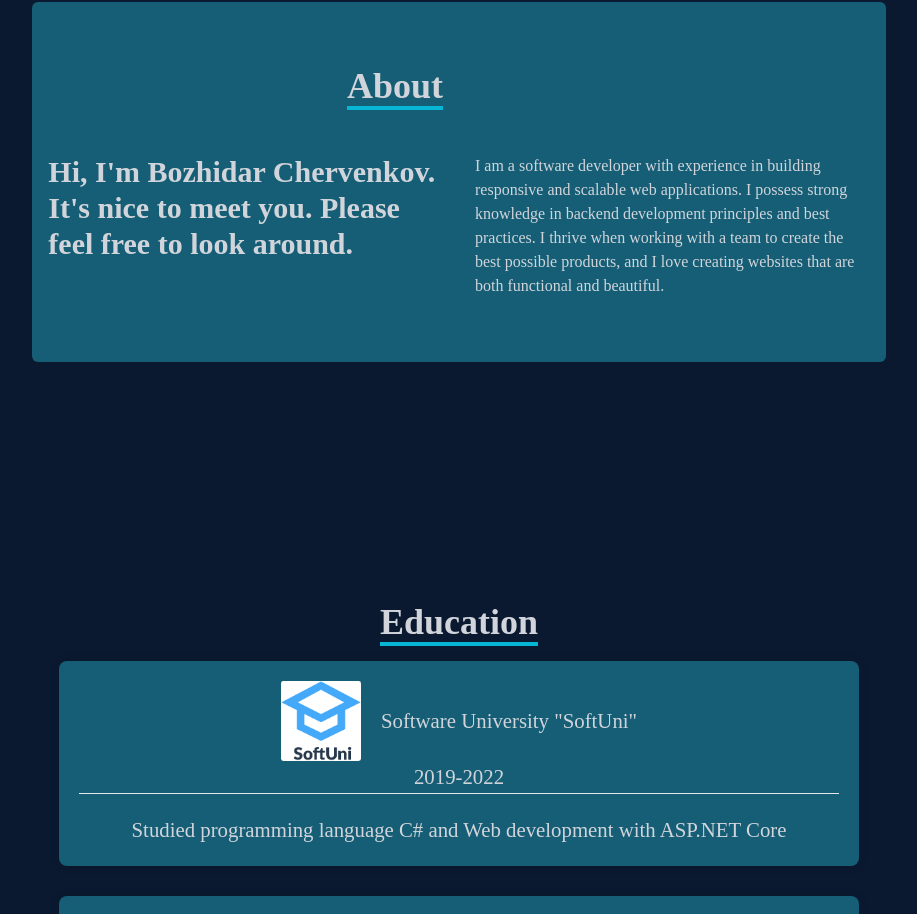
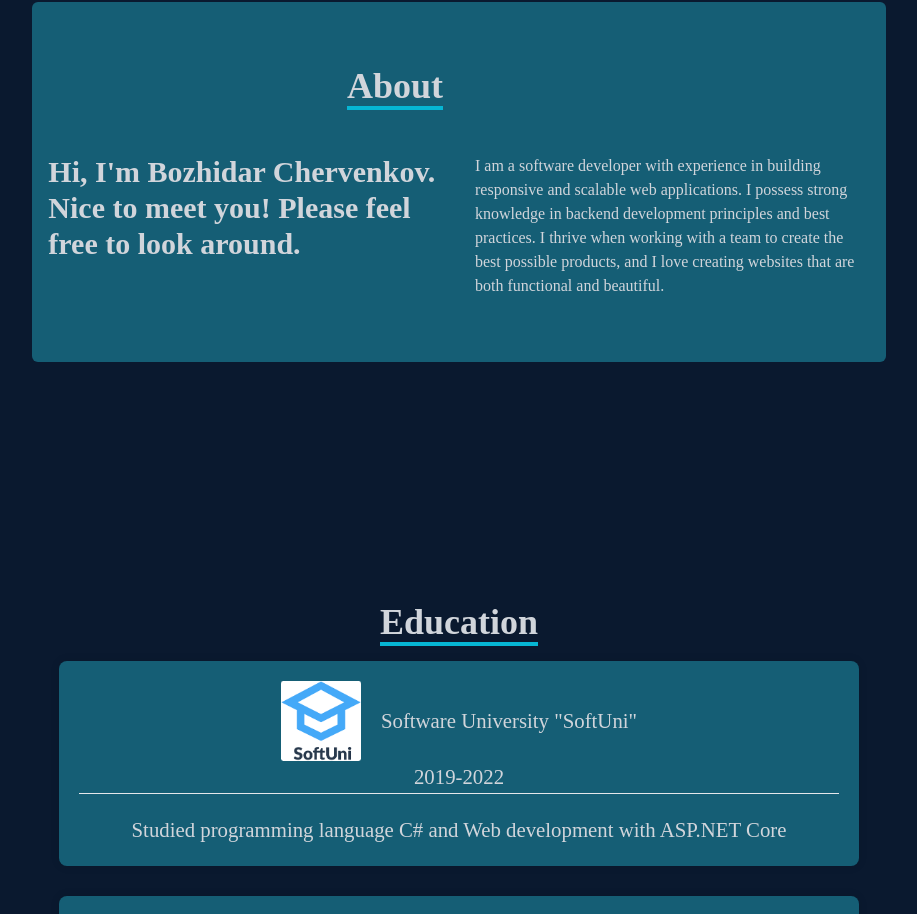
Before and after one commit to BozhidarChervenkov/PortfolioCV, a React (Create React App) app in the folder PortfolioCV/: page / in a window 1280 px wide. Shown: the part 1018-1932 px from the top of the page, without its empty margins (181-1098 px from the left). Built offline with nearby package versions, Linux system fonts and the light colour scheme.

Commit message:
Updated About page info text

```diff
--- a/PortfolioCV/src/components/About.jsx
+++ b/PortfolioCV/src/components/About.jsx
@@ -16,7 +16,7 @@ const About = () => {
           <div className="max-w-[1000px] w-full grid sm:grid-cols-2 gap-8 px-4">
             <div className="sm:text-left text-3xl font-bold">
               <p>
-                Hi, I'm Bozhidar Chervenkov. It's nice to meet you. Please feel free to look around.
+                Hi, I'm Bozhidar Chervenkov. Nice to meet you! Please feel free to look around.
               </p>
             </div>
             <div className="justify-text">
```
